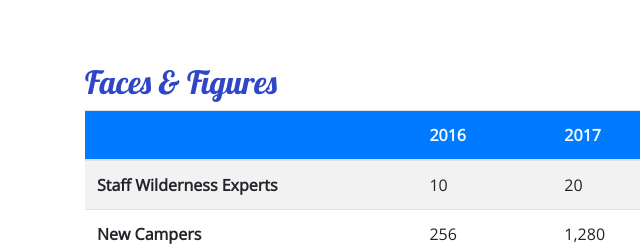
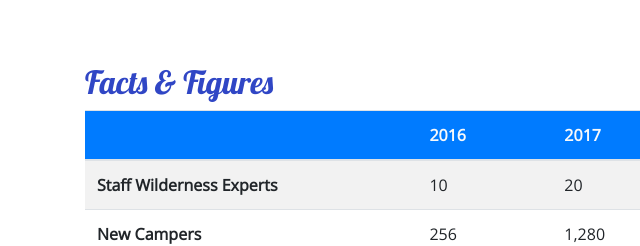
Before and after one commit to mskznkmr/nucampsite, a website: page aboutus.html in a window 1280 px wide. Shown: the part 1146-1392 px from the top of the page, 0-640 px from the left. Drawn offline with nearby package versions, Linux system fonts and the light colour scheme.

```diff
--- a/aboutus.html
+++ b/aboutus.html
@@ -112,8 +112,8 @@
         </div>
         <div class="row row-content">
             <div class="col-sm-9">
-                <h2>Faces &amp; Figures</h2>
-                <div class="table-responsive">
+                <h2>Facts &amp; Figures</h2>
+            	<div class="table-responsive">
                     <table class="table table-striped">
                         <thead>
                             <tr class="bg-primary text-light">
```
